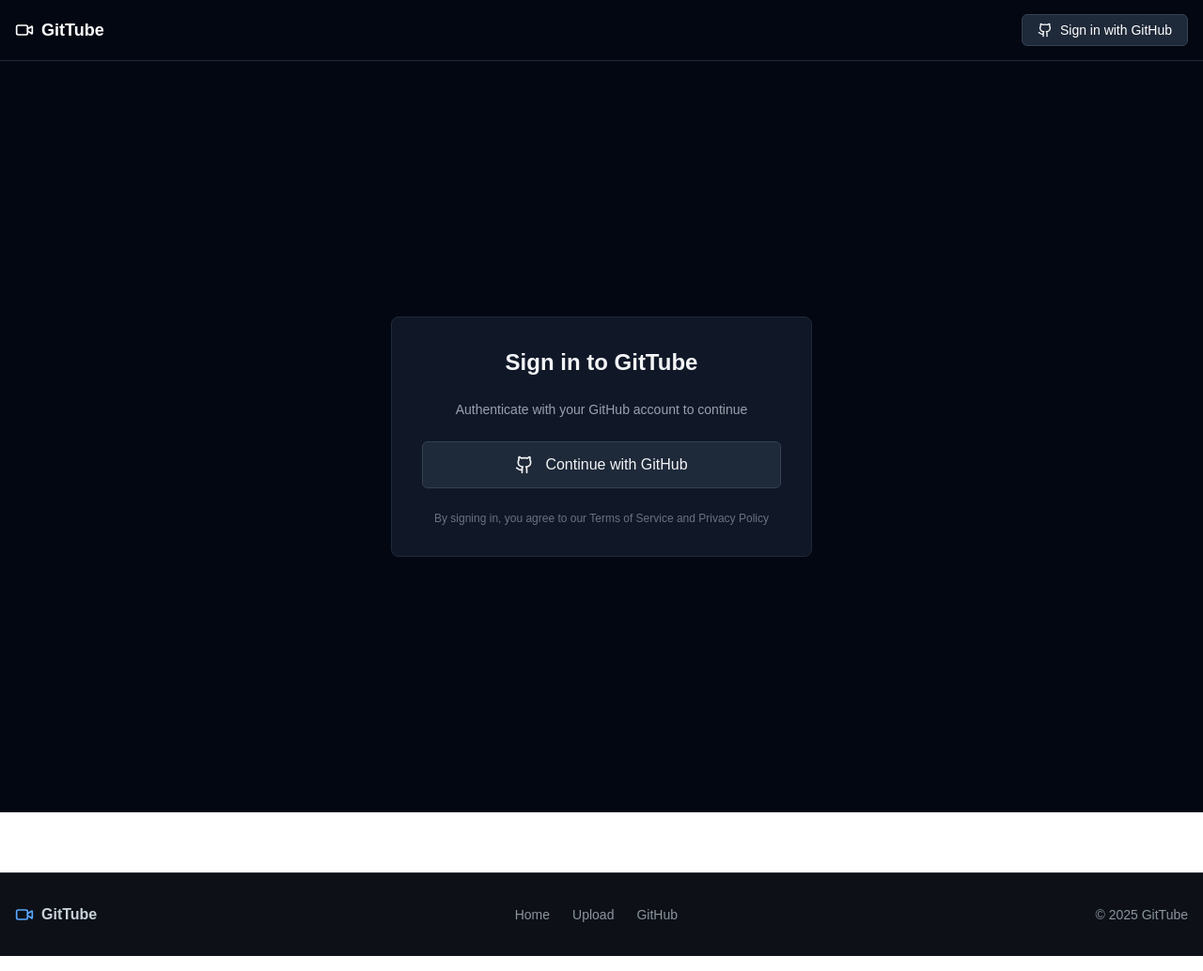
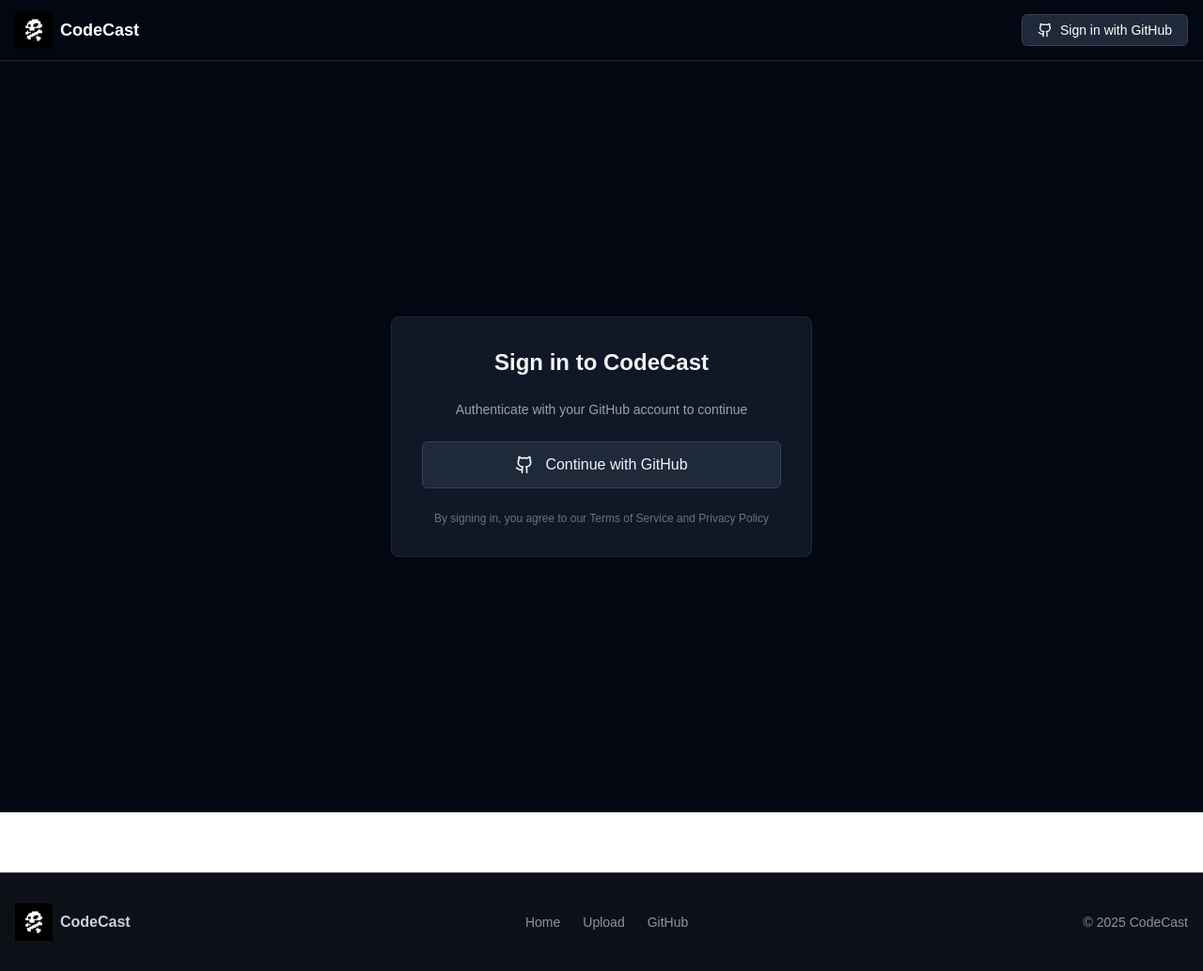
Before and after one commit to sarthakbhatnagar2002/SnapLoop, a Next.js app: page /login in a window 1280 px wide. Shown: the whole page at 94% size. Built offline with nearby package versions, Linux system fonts and the light colour scheme; no server answers; what imagekitio-next would draw is missing.

Commit message:
Renaming variables

```diff
--- a/app/components/Footer.tsx
+++ b/app/components/Footer.tsx
@@ -8,8 +8,8 @@
         <div className="flex flex-col md:flex-row items-center justify-between gap-4">
           {/* Left - Branding */}
           <div className="flex items-center gap-2">
-            <Video className="w-5 h-5 text-[#58a6ff]" />
-            <span className="text-[#c9d1d9] font-semibold">GitTube</span>
+            <img src="/Logo.png" alt="Logo" className="w-10 h-10" />
+            <span className="text-[#c9d1d9] font-semibold">CodeCast</span>
           </div>
 
           {/* Center - Links */}
@@ -32,7 +32,7 @@
 
           {/* Right - Copyright */}
           <div className="text-sm text-[#8b949e]">
-            © 2025 GitTube
+            © 2025 CodeCast
           </div>
         </div>
       </div>
--- a/app/components/Header.tsx
+++ b/app/components/Header.tsx
@@ -32,8 +32,8 @@
             href="/"
             className="flex items-center gap-2 text-lg font-semibold text-white hover:text-gray-300 transition-colors"
           >
-            <Video className="w-5 h-5" />
-            <span>GitTube</span>
+            <img src="/Logo.png" alt="Logo" className="w-10 h-10" />
+            <span>CodeCast</span>
           </Link>
 
           {/* Navigation */}
--- a/app/login/page.tsx
+++ b/app/login/page.tsx
@@ -50,7 +50,7 @@
       <div className="w-full max-w-md">
         <div className="bg-gray-900 rounded-lg border border-gray-800 p-8">
           <h2 className="text-2xl font-semibold text-center text-gray-100 mb-6">
-            Sign in to GitTube
+            Sign in to CodeCast
           </h2>
 
           <p className="text-center text-gray-400 text-sm mb-6">
--- a/app/profile/[username]/page.tsx
+++ b/app/profile/[username]/page.tsx
@@ -18,7 +18,7 @@
   const resolvedParams = await Promise.resolve(params);
 
   return {
-    title: `${resolvedParams.username} - Profile | GitTube`,
-    description: `View ${resolvedParams.username}'s profile and videos on GitTube`,
+    title: `${resolvedParams.username} - Profile | CodeCast`,
+    description: `View ${resolvedParams.username}'s profile and videos on CodeCast`,
   };
 }
```
Also changed, not shown: public/Logo.png (added).
